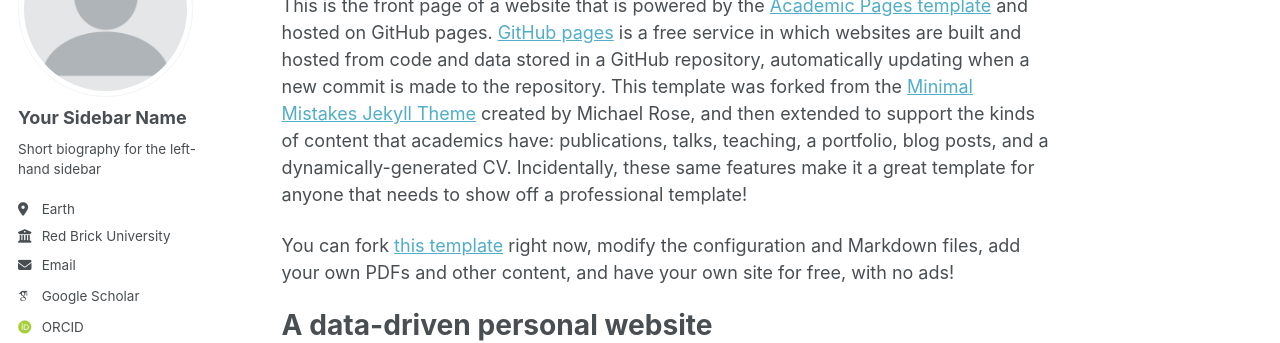
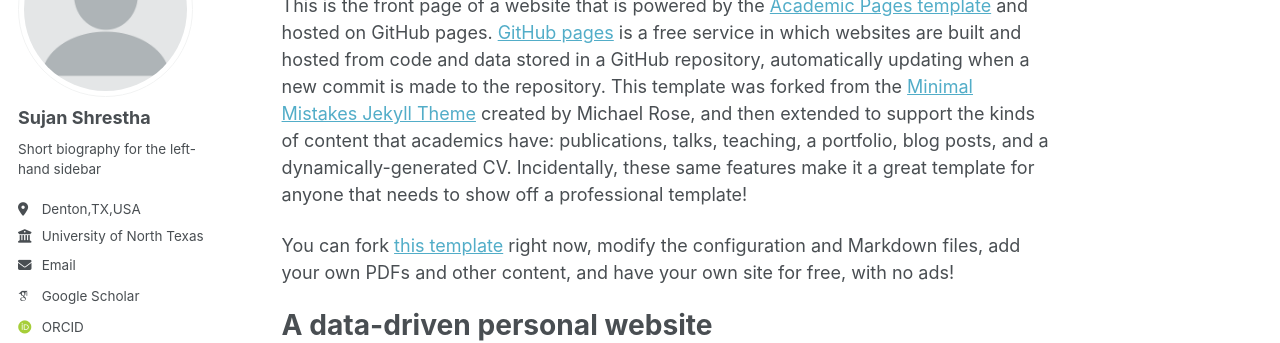
Before and after one commit to ss1855/SujanShrestha.github.io, a Jekyll site: the page built from _pages/about.md, in a window 1280 px wide. Shown: the part 177-520 px from the top of the page. Built offline with Jekyll 4.4.1, drawn with Linux system fonts in a browser that asks for light colours; some web fonts are replaced; a script that is not in the unit is left out.

Commit message:
Update _config.yml

```diff
--- a/_config.yml
+++ b/_config.yml
@@ -12,11 +12,11 @@ site_theme               : "default" # Currently available options are "default"
 title                    : "Sujan Shrestha"
 title_separator          : "-"
 name                     : &name "Sujan Shrestha"
-description              : &description "Your Name's academic portfolio"   # Update this with a general description of your site, this is the default if not overridden by a page
-url                      : https://academicpages.github.io # The base hostname & protocol for your site e.g. "https://[your GitHub username].github.io",
+description              : &description "Academic portfolio of Sujan Shrestha – PhD Candidate in Biology, infectious disease modeling"   # Update this with a general description of your site, this is the default if not overridden by a page
+url                      : https://ss1855.github.io # The base hostname & protocol for your site e.g. "https://[your GitHub username].github.io",
                                                            # or if you already have some other page hosted on Github then use "https://[your GitHub username].github.io/[Your Repo Name]"
 baseurl                  : "" # the subpath of your site, e.g. "/blog"
-repository               : "academicpages/academicpages.github.io"
+repository               : "ss1855/ss1855.github.io"
 
 # Site Author - The following control what appear as part of the author content on the side bar.
 #               If a field is blank the icon and link will not appear, otherwise it will be shown.
@@ -24,13 +24,13 @@ repository               : "academicpages/academicpages.github.io"
 author:
   # Biographic information
   avatar           : "profile.png"
-  name             : "Your Sidebar Name"
+  name             : "Sujan Shrestha"
   pronouns         : # example: "she/her"
   bio              : "Short biography for the left-hand sidebar"
-  location         : "Earth"
-  employer         : "Red Brick University"
+  location         : "Denton,TX,USA"
+  employer         : "University of North Texas"
   uri              : # URL
-  email            : "none@example.org"
+  email            : "sujanshrestha@my.unt.edu"
 
   # Academic websites
   academia         : # URL
```
